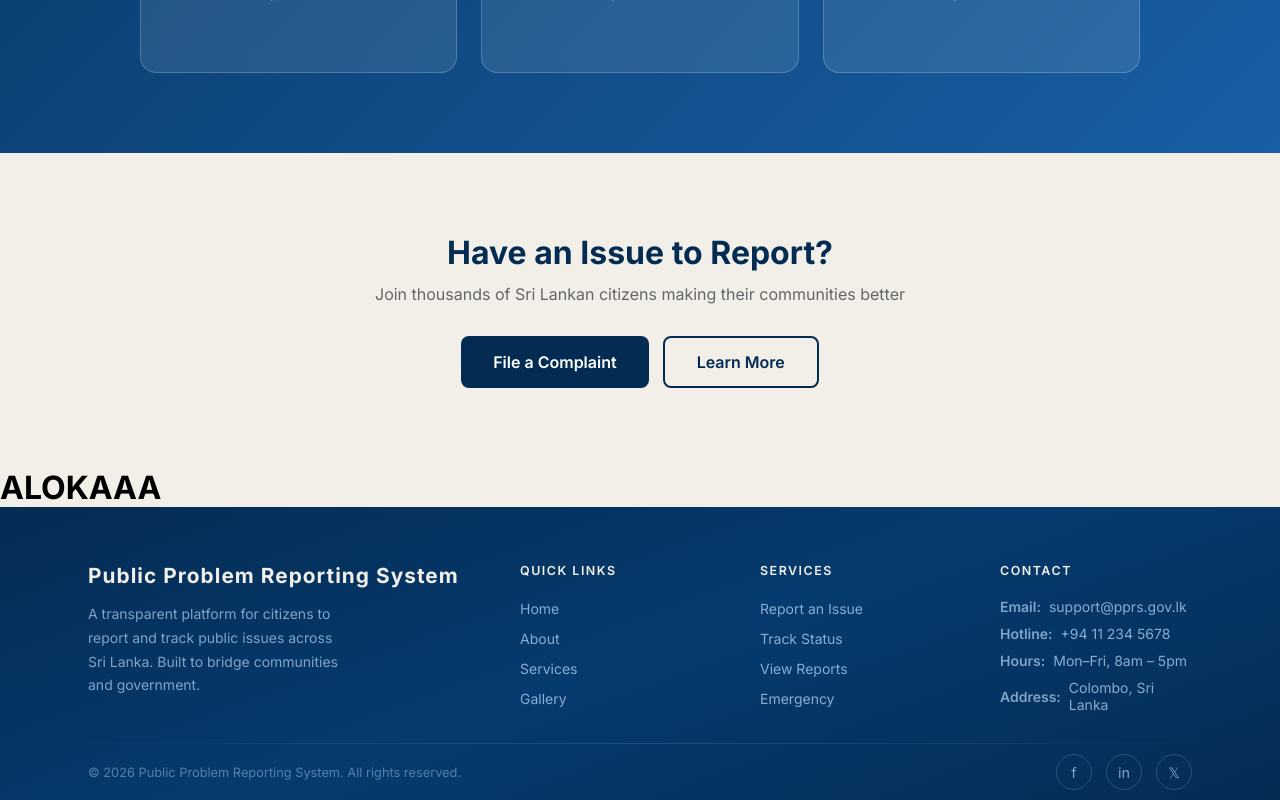
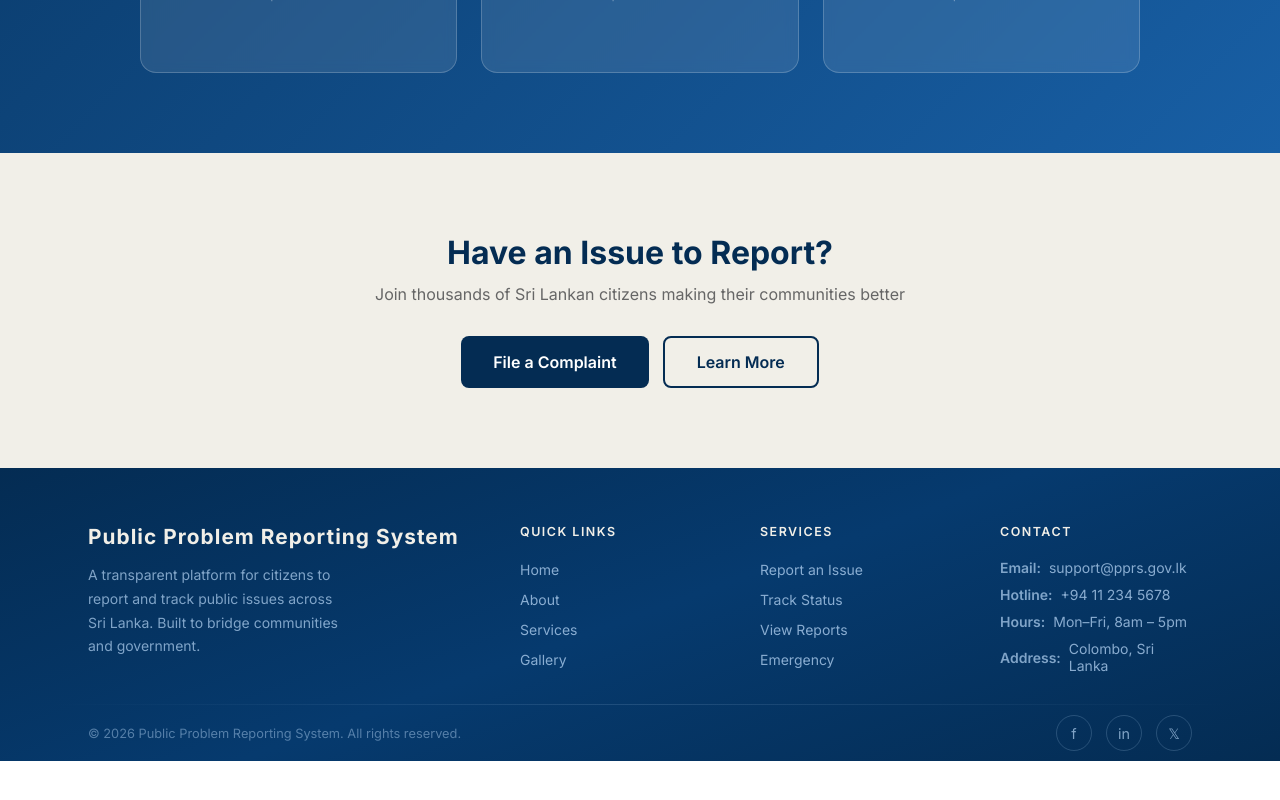
Before and after one commit to Chamoth-Herath/Public-Problem-Reporting-System, a React (Create React App) app in the folder frontend/: page / in a window 1280 px wide. Shown: the part 3290-4090 px from the top of the page. After the commit the page ends 4051 px from the top, so only its background shows below. Built offline with nearby package versions, Linux system fonts and the light colour scheme.

Commit message:
Removed Aloka Edit

```diff
--- a/frontend/src/pages/Home.jsx
+++ b/frontend/src/pages/Home.jsx
@@ -187,7 +187,7 @@ const Home = () => {
                     <button className="cta-secondary">Learn More</button>
                 </div>
             </section>
-               <h1>ALOKAAA</h1>
+
         </div>
     );
 };
```
